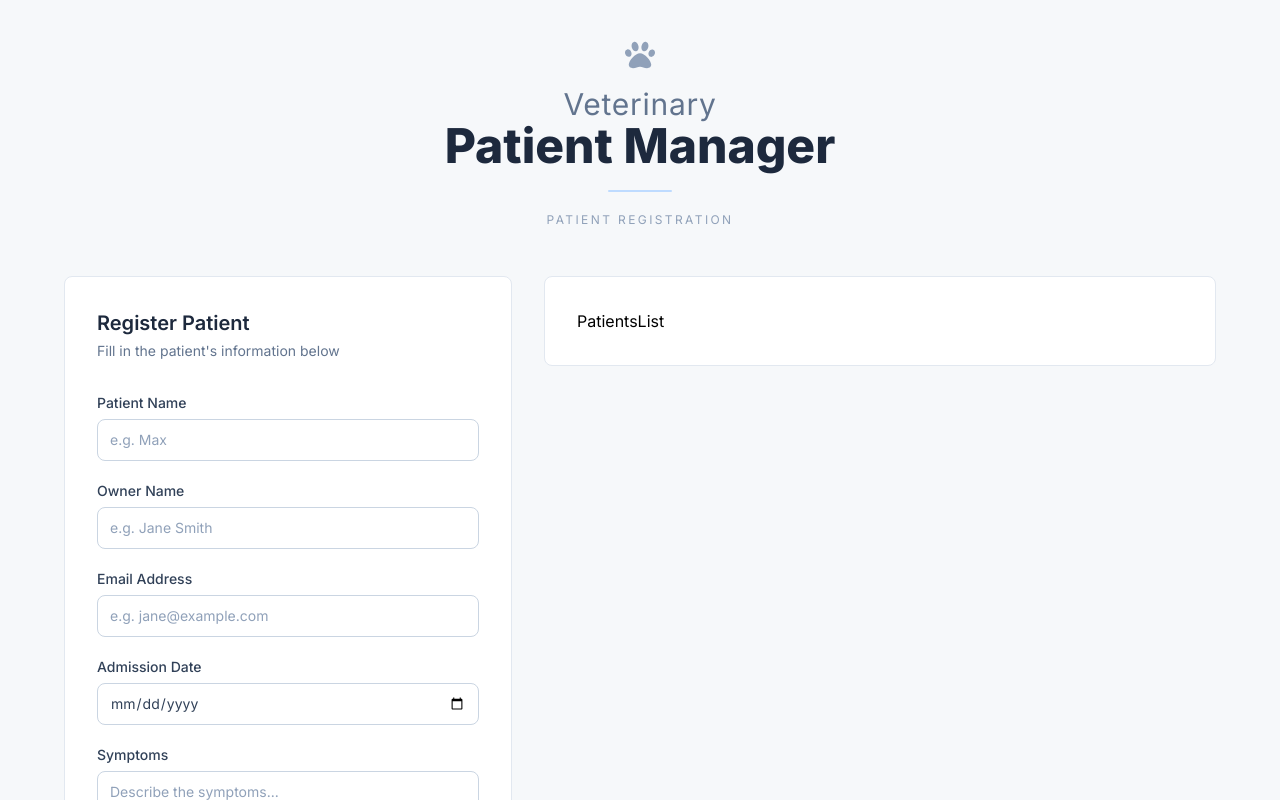
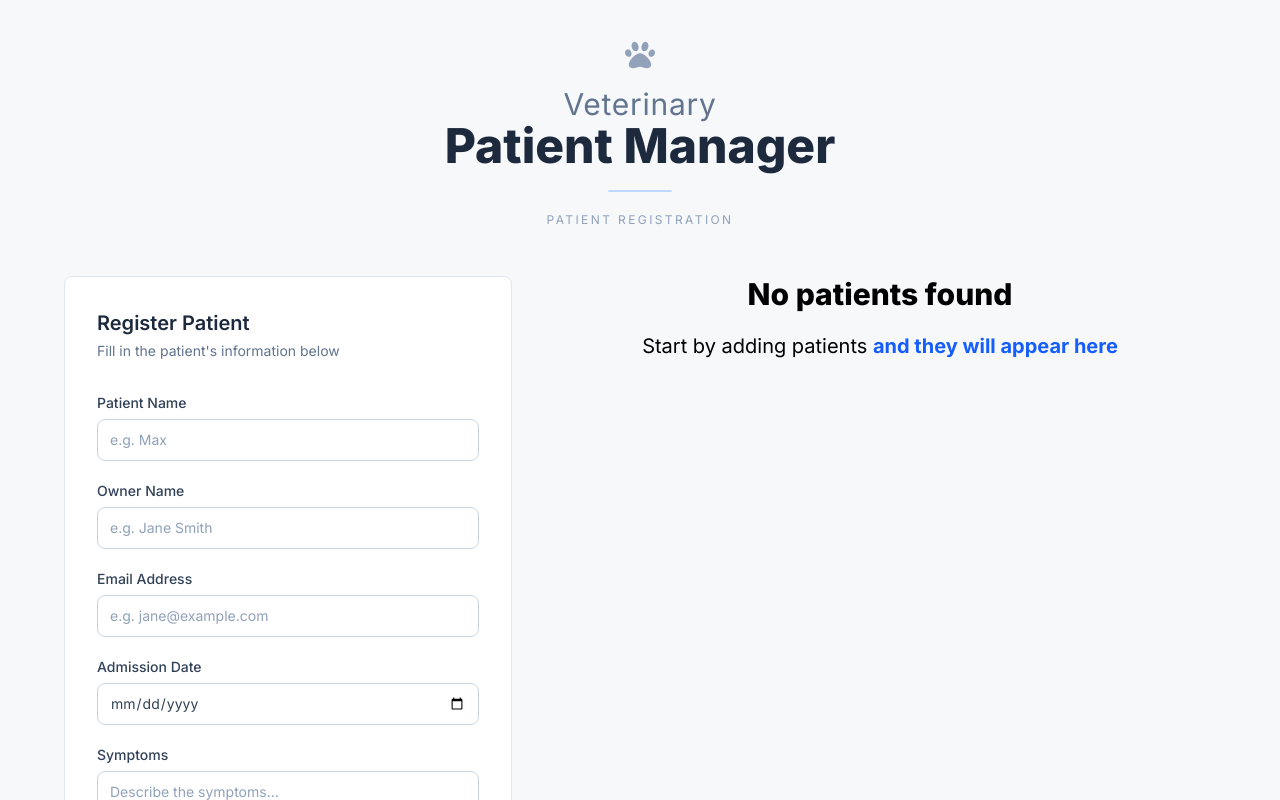
Before and after one commit to AlfonsoVidrio/patient-manager, a React (Vite) app: page / in a window 1280 px wide. Shown: the top 800 px of the page. Built offline with nearby package versions, Linux system fonts and the light colour scheme.

Commit message:
feat: wire PatientsForm and PatientsList to store

```diff
--- a/src/components/PatientsForm.tsx
+++ b/src/components/PatientsForm.tsx
@@ -1,13 +1,15 @@
 import { useForm } from 'react-hook-form'
 import { Error } from './Error'
 import type { DraftPatient } from '../types'
+import { usePatientStore } from '../store'
 
 export const PatientsForm = () => {
-
-    const { register, handleSubmit, formState: { errors } } = useForm<DraftPatient>()
+    const addPatient = usePatientStore(state => state.addPatient)
+    const { register, handleSubmit, formState: { errors }, reset } = useForm<DraftPatient>()
 
     const registerPatient = (data: DraftPatient) => {
-        console.log("new patient registered", data)
+        addPatient(data)
+        reset()
     }
 
     return (
--- a/src/components/PatientsList.tsx
+++ b/src/components/PatientsList.tsx
@@ -1,9 +1,34 @@
+import { usePatientStore } from "../store"
+import { PatientDetails } from "./PatientDetails"
+
 export const PatientsList = () => {
+  const patients = usePatientStore(state => state.patients)
+
   return (
-    <div className="md:w-1/2 lg:w-3/5 mx-auto md:mx-0">
-      <div className="bg-white rounded-lg border border-slate-200 p-6 md:p-8">
-        <div>PatientsList</div>
-      </div>
+    <div className="md:w-1/2 lg:w-3/5 md:h-screen overflow-y-scroll">
+      {patients.length ? (
+        <>
+          <h2 className="font-black text-3xl text-center">Patients</h2>
+          <p className="text-xl mt-5 mb-10 text-center">
+            Manage your {" "}
+            <span className="text-blue-600 font-bold">patients and appointments</span>
+          </p>
+          {patients.map(patient => (
+            <PatientDetails
+              key={patient.id}
+              patient={patient}
+            />
+          ))}
+        </>
+      ) : (
+        <>
+          <h2 className="font-black text-3xl text-center">No patients found</h2>
+          <p className="text-xl mt-5 mb-10 text-center">
+            Start by adding patients  {" "}
+            <span className="text-blue-600 font-bold">and they will appear here</span>
+          </p>
+        </>
+      )}
     </div>
   )
 }
```
